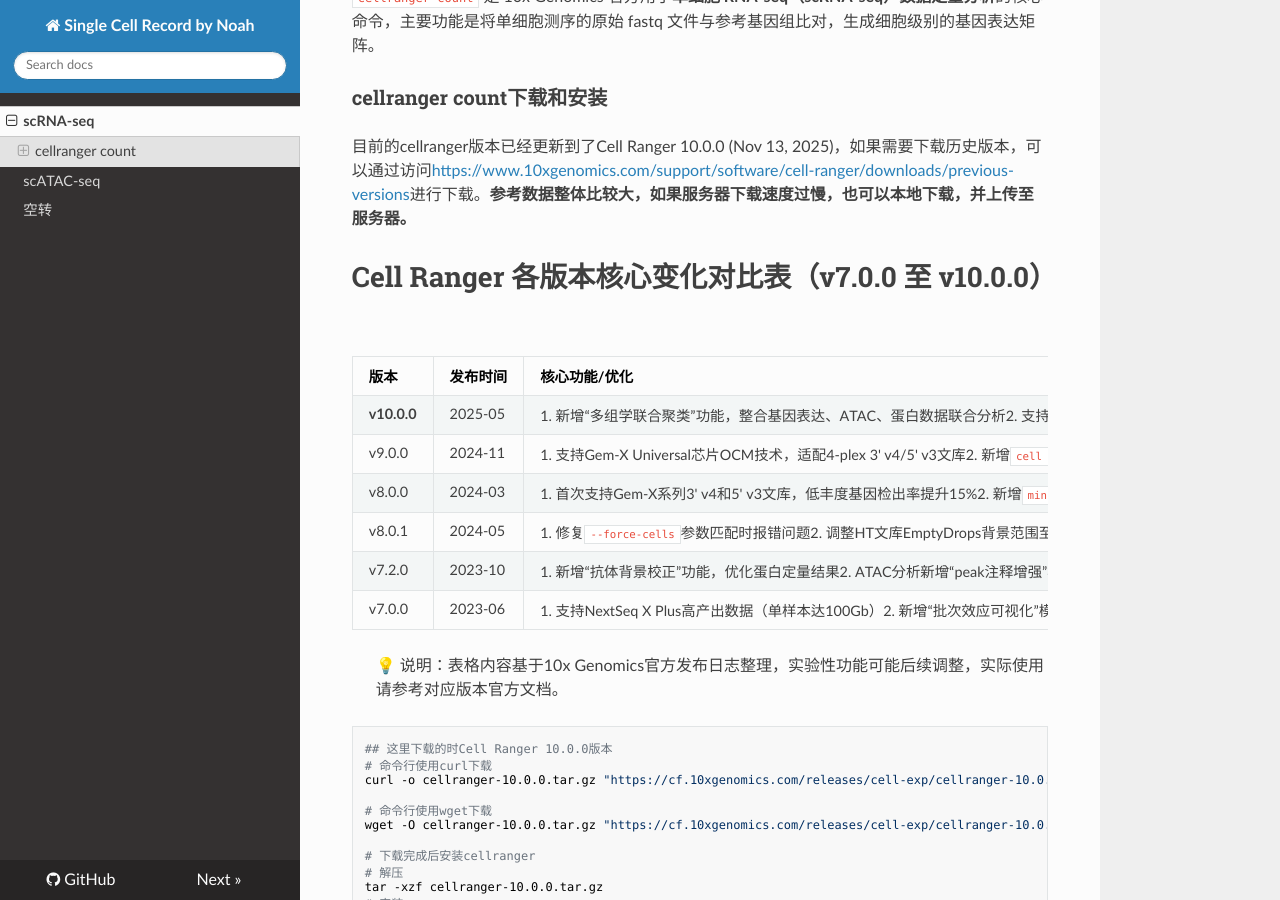
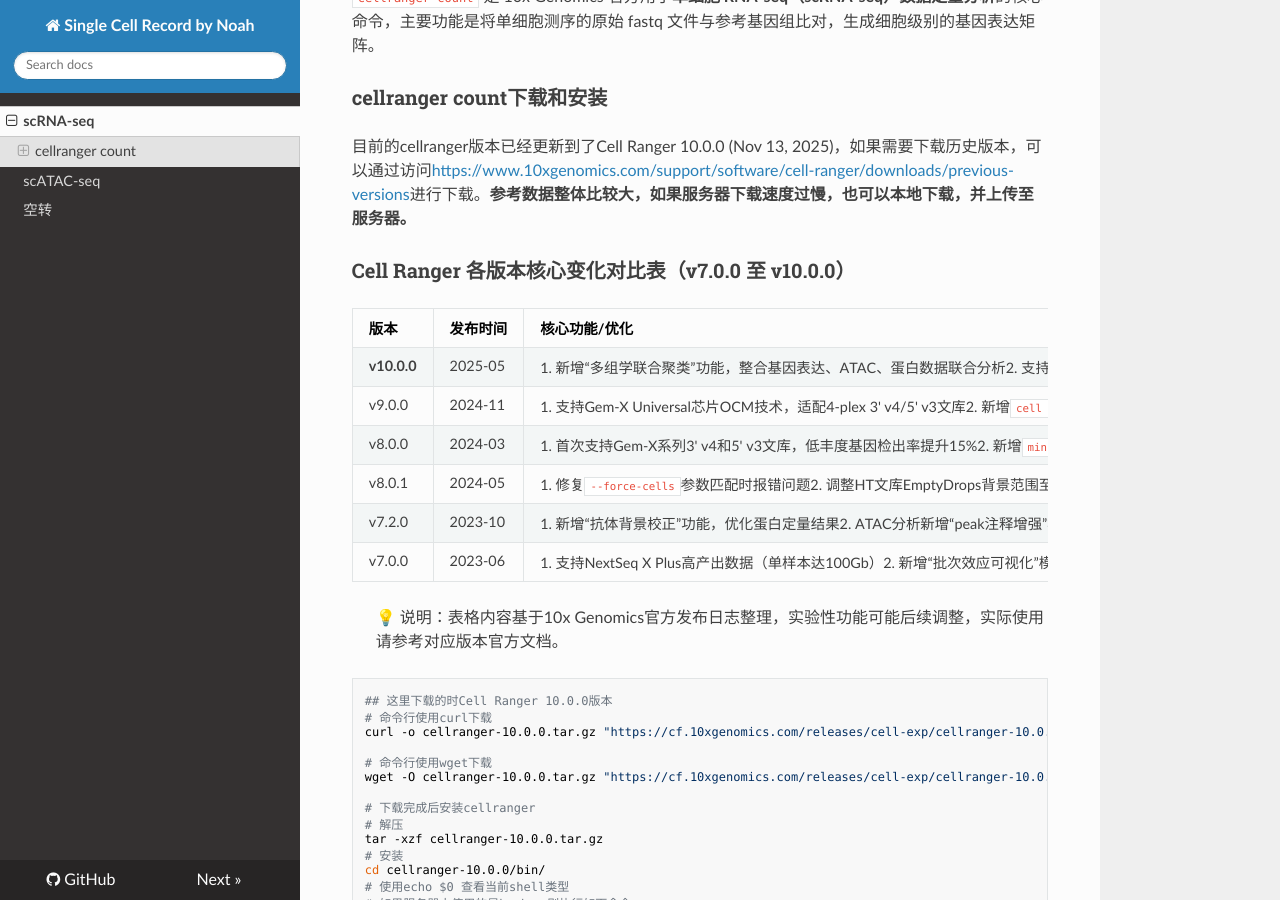
Before and after one commit to Wangjien/my-single-cell-record, an MkDocs documentation site: the page built from docs/scRNA-seq.md, in a window 1280 px wide and 900 px high, scrolled down 306 px. Built offline with MkDocs 1.6.1, drawn with Linux system fonts in a browser that asks for light colours; nearby versions of some CDN libraries.

Commit message:
添加cellranger

```diff
--- a/docs/scRNA-seq.md
+++ b/docs/scRNA-seq.md
@@ -14,8 +14,7 @@
 ### cellranger count下载和安装
 
 目前的cellranger版本已经更新到了Cell Ranger 10.0.0 (Nov 13, 2025)，如果需要下载历史版本，可以通过访问[https://www.10xgenomics.com/support/software/cell-ranger/downloads/previous-versions](https://www.10xgenomics.com/support/software/cell-ranger/downloads/previous-versions)进行下载。**参考数据整体比较大，如果服务器下载速度过慢，也可以本地下载，并上传至服务器。**
-# Cell Ranger 各版本核心变化对比表（v7.0.0 至 v10.0.0）
-
+### Cell Ranger 各版本核心变化对比表（v7.0.0 至 v10.0.0）
 | 版本       | 发布时间   | 核心功能/优化                                                                 | 兼容性/支持要求                                                                 |
 |------------|------------|------------------------------------------------------------------------------|---------------------------------------------------------------------------------|
 | **v10.0.0** | 2025-05    | 1. 新增“多组学联合聚类”功能，整合基因表达、ATAC、蛋白数据联合分析2. 支持Gem-X Ultra芯片及8-plex高 multiplexing 文库3. 优化CRISPR筛选富集分析，提升基因效应量化精度4. UMAP降维速度较v9提升40%，大样本分析效率显著提升5. web summary新增“多组学关联视图” | 1. 支持2025-A版参考基因组（GRCh38/GRCm39注释更新）2. 兼容PTG抗体v2版蛋白文库3. 系统要求：Python 3.11+，CPU支持AVX2，内存≥64GB（100k细胞）4. 兼容Illumina NovaSeq X Plus最新数据 |
```
